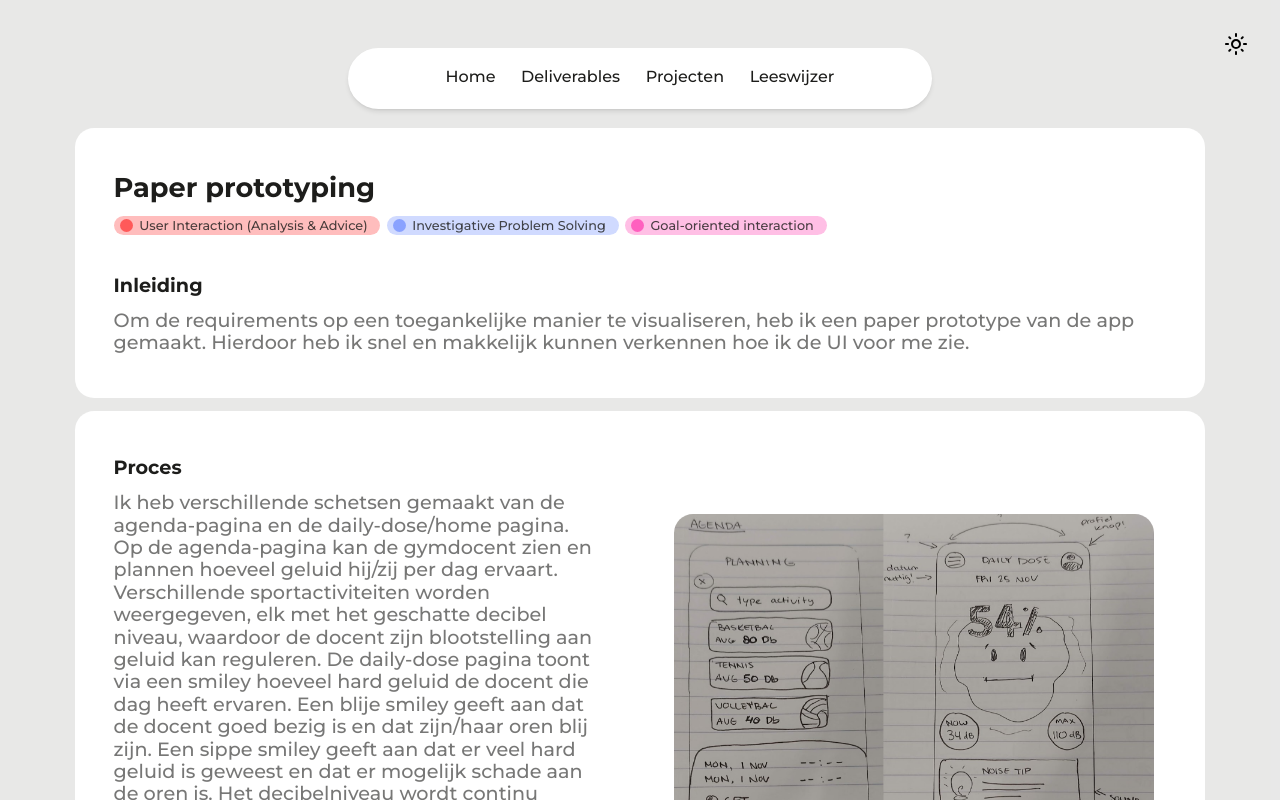
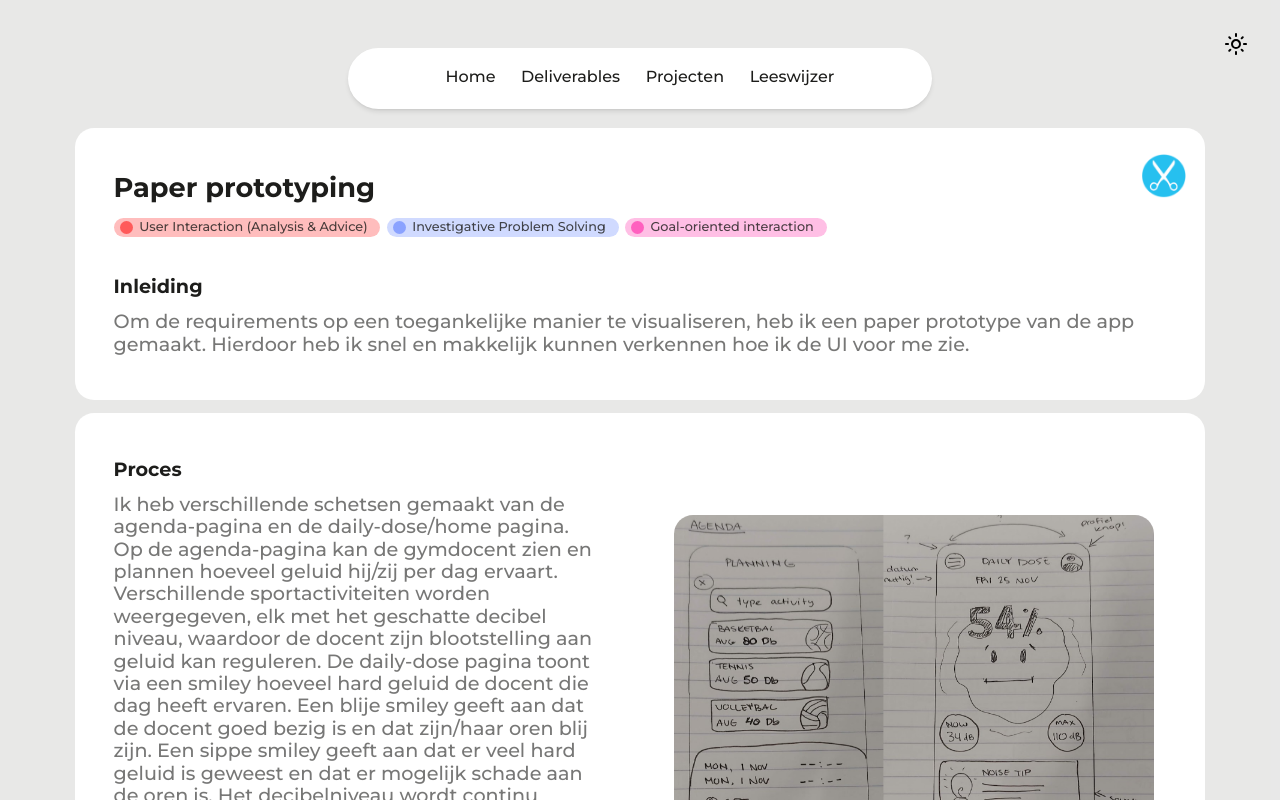
Before and after one commit to metteghijsen/semester6-website, a Nuxt app in the folder frontend/: page /deliverable/paperprototyping in a window 1280 px wide. Shown: the top 800 px of the page. Built offline with nearby package versions, Linux system fonts and the light colour scheme.

Commit message:
Feature: Workshop CMD toegevoegd aan textbox

```diff
--- a/frontend/pages/deliverable/paperprototyping.vue
+++ b/frontend/pages/deliverable/paperprototyping.vue
@@ -4,6 +4,7 @@
       <div class="h-full ">
         <LayoutTaskbar />
         <UiTextbox
+          workshop
           add-header
           header="Paper prototyping"
           title="Inleiding"
```
